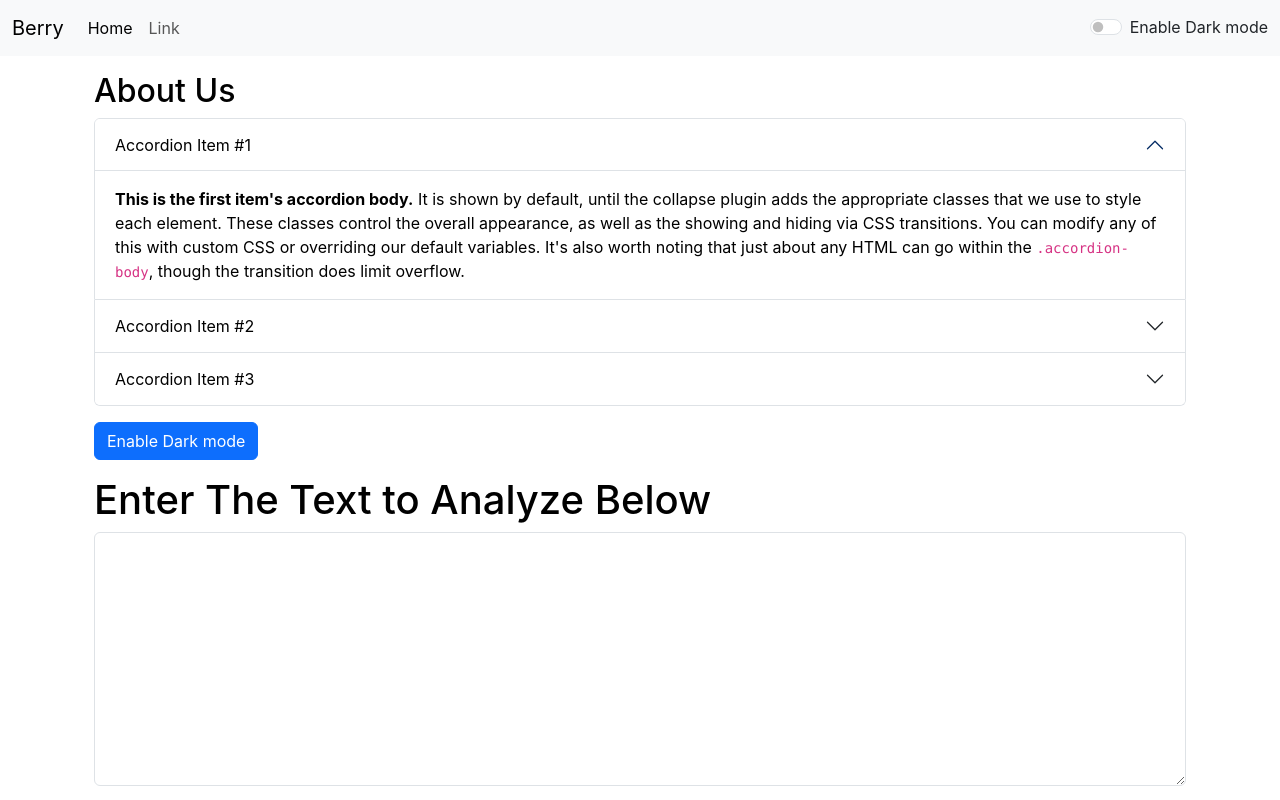
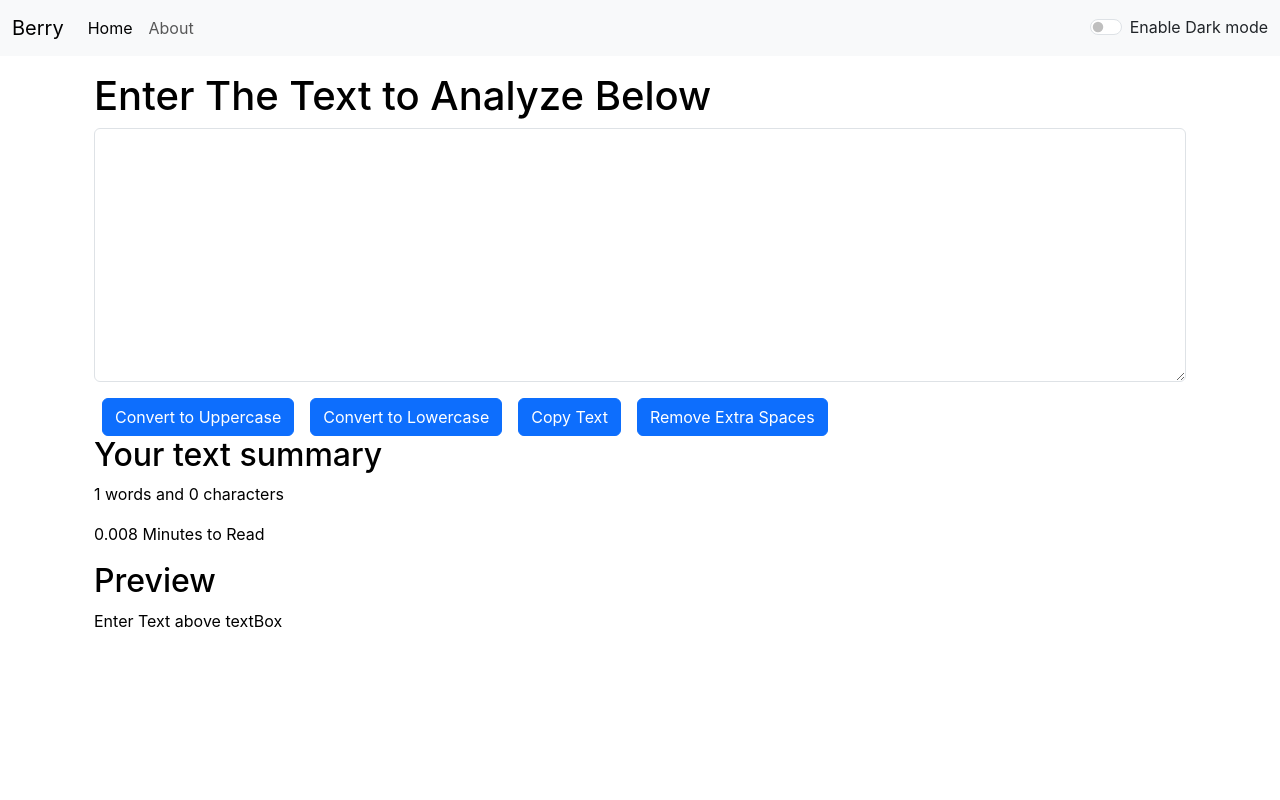
Before and after one commit to ct-dixit/learn-react, a React (Create React App) app: page / in a window 1280 px wide. Shown: the top 800 px of the page. Built offline with nearby package versions, Linux system fonts and the light colour scheme.

Commit message:
react routing working and deploy code is without routing

```diff
--- a/package.json
+++ b/package.json
@@ -1,4 +1,5 @@
 {
+  "homepage": "https://ct-dixit.github.io/learn-react",
   "name": "react-demo",
   "version": "0.1.0",
   "private": true,
@@ -6,6 +7,7 @@
     "@testing-library/jest-dom": "^5.16.5",
     "@testing-library/react": "^13.4.0",
     "@testing-library/user-event": "^13.5.0",
+    "gh-pages": "^5.0.0",
     "react": "^18.2.0",
     "react-dom": "^18.2.0",
     "react-router": "^6.4.2",
@@ -13,6 +15,8 @@
     "web-vitals": "^2.1.4"
   },
   "scripts": {
+    "predeploy": "npm run build",
+    "deploy": "gh-pages -d build",
     "start": "react-scripts start",
     "build": "react-scripts build",
     "test": "react-scripts test",
--- a/src/App.js
+++ b/src/App.js
@@ -4,6 +4,8 @@
 import About from "./component/About";
 import Navbar from "./component/Navbar";
 import TextForm from "./component/TextForm";
+import { BrowserRouter, Routes, Route } from 'react-router-dom';
+
 
 function App() {
   const [mode, setMode] = useState("light");
@@ -35,6 +37,7 @@
 
   return (
     <>
+       <BrowserRouter>
         <Navbar
           title="Berry"
           aboutText="About"
@@ -43,14 +46,16 @@
         />
         <Alert alert={alert} />
         <div className="container my-3">
-            <About />
-
-          <TextForm
+          <Routes>
+            <Route path="/about" element={<About />} />
+            <Route path="/" element={<TextForm
                 showAlert={showAlert}
                 heading="Enter The Text to Analyze Below"
                 mode={mode}
-              />
+              />} />
+          </Routes>
         </div>
+       </BrowserRouter>
     </>
   );
 }
--- a/src/component/Navbar.js
+++ b/src/component/Navbar.js
@@ -8,9 +8,9 @@
       className={`navbar navbar-expand-lg navbar-${props.mode} bg-${props.mode}`}
     >
       <div className="container-fluid">
-        <a className="navbar-brand" href="/">
+        <Link className="navbar-brand" to="/">
           {props.title}
-        </a>
+        </Link>
         <button
           className="navbar-toggler"
           type="button"
@@ -24,12 +24,16 @@
         </button>
         <div className="collapse navbar-collapse" id="navbarSupportedContent">
           <ul className="navbar-nav me-auto mb-2 mb-lg-0">
-          <li className="nav-item">
-          <a className="nav-link active" aria-current="page" href="/">Home</a>
-        </li>
-        <li className="nav-item">
-          <a className="nav-link" href="/">Link</a>
-        </li>
+            <li className="nav-item">
+              <Link className="nav-link active" aria-current="page" to="/">
+                Home
+              </Link>
+            </li>
+            <li className="nav-item">
+              <Link className="nav-link" to="/about">
+                About
+              </Link>
+            </li>
           </ul>
           <div
             className={`form-check form-switch text-${
```
Also changed, not shown: 1 other file (tests, documents, lock files or other folders).
